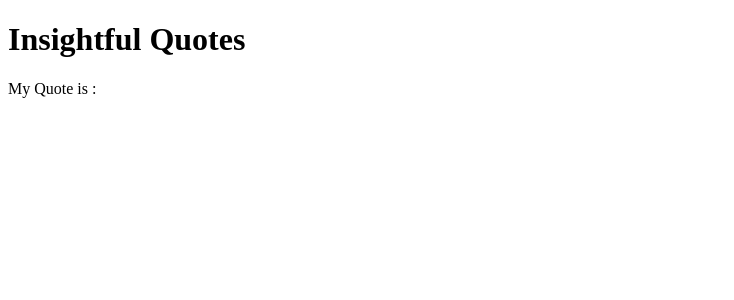
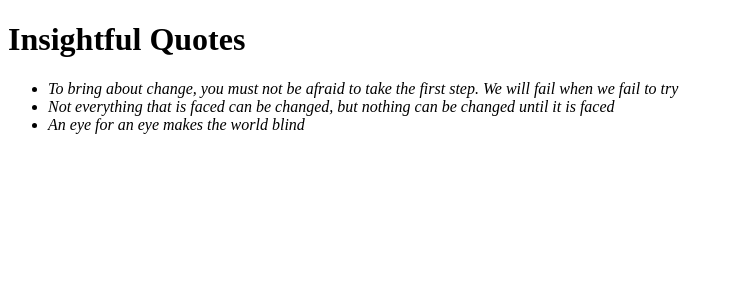
Before and after one commit to BTG001/quotes, an Angular app: page / in a window 1280 px wide. Shown: the top 300 px of the page, without its empty margins (0-734 px from the left). Built offline with nearby package versions, Linux system fonts and the light colour scheme.

Commit message:
create an unordered list with a list tag that has some logic, the *ngFor directive that loops through quotes which is a list

```diff
--- a/src/app/app.component.html
+++ b/src/app/app.component.html
@@ -1,4 +1,8 @@
 <div>
   <h1>Insightful Quotes</h1>
-  <p>My Quote is : <span id="quote"> {{ quote }} </span></p>
+    <ul>
+      <li *ngFor="let quote of quotes">
+        <span id="quote"> {{ quote }} </span>
+      </li>
+    </ul>
 </div>
```
